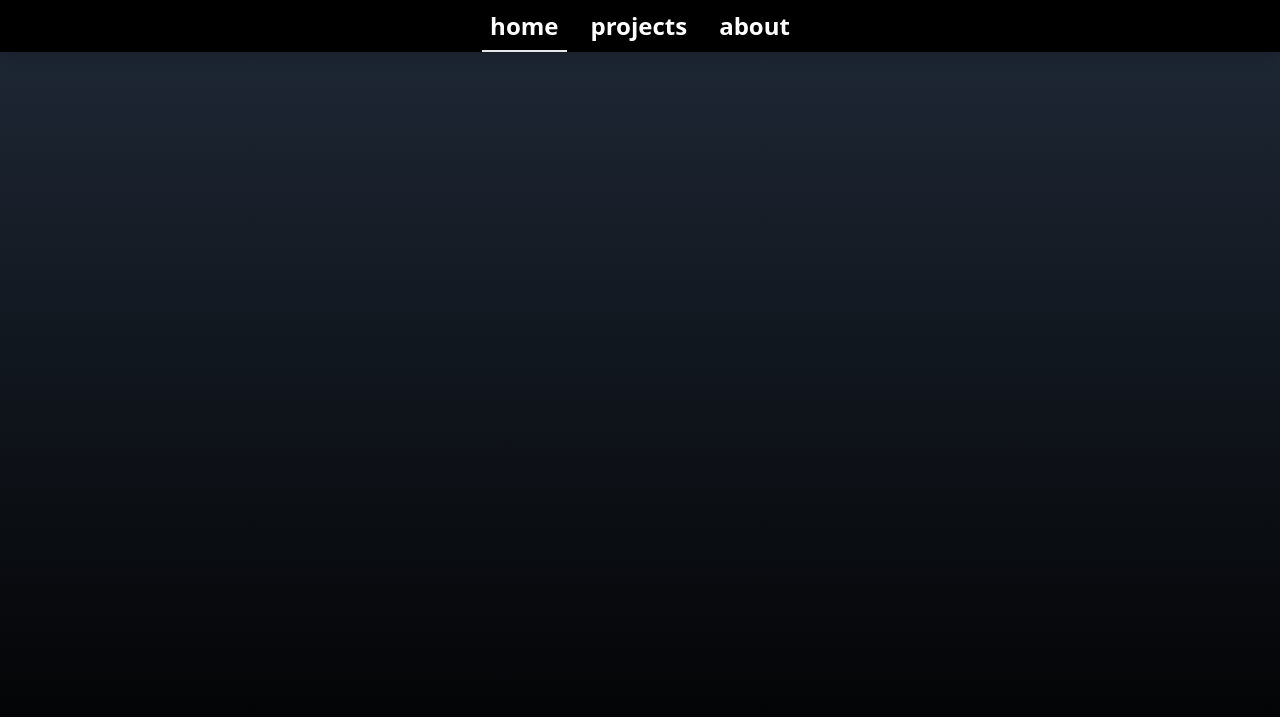
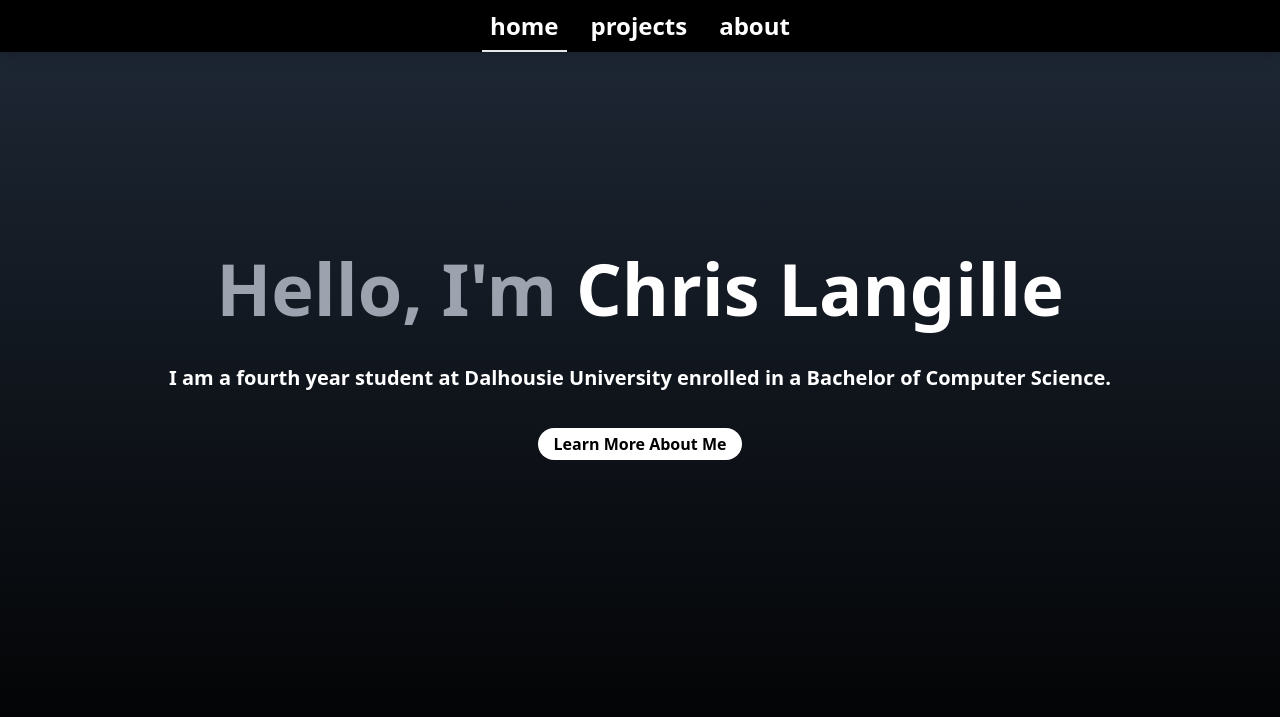
Before and after one commit to chrislangille/portfolio, a plain HTML site: page build/index.html in a window 1280 px wide. Shown: the top 717 px of the page. Drawn offline with Linux system fonts and the light colour scheme.

Commit message:
Created a basic landing page for the website.

```diff
--- a/build/index.html
+++ b/build/index.html
@@ -41,7 +41,26 @@
     </header>
 
     <!-- Main content -->
-    <main></main>
+    <main class="flex justify-center md:mt-1.5 lg:mt-40">
+      <div class="grid grid-rows-auto justify-center m-5">
+        <h2 class="text-center text-gray-400 text-7xl font-semibold m-5">
+          Hello, I'm <b class="text-white">Chris Langille</b>
+        </h2>
+        <h3 class="text-center text-white text-xl font-semibold m-5">
+          I am a fourth year student at <b>Dalhousie University</b> enrolled in
+          a Bachelor of Computer Science.
+        </h3>
+
+        <div class="flex justify-center mt-4">
+          <a
+            href="about.html"
+            class="bg-white font-semibold rounded-3xl pl-4 pr-4 pt-1 pb-1 hover:bg-blue-400"
+          >
+            Learn More About Me
+          </a>
+        </div>
+      </div>
+    </main>
 
     <!-- Footer -->
     <footer class="text-white p-2 mt-auto">
```
Also changed, not shown: build/projects.html (+8 -4 lines), build/css/style.css.
